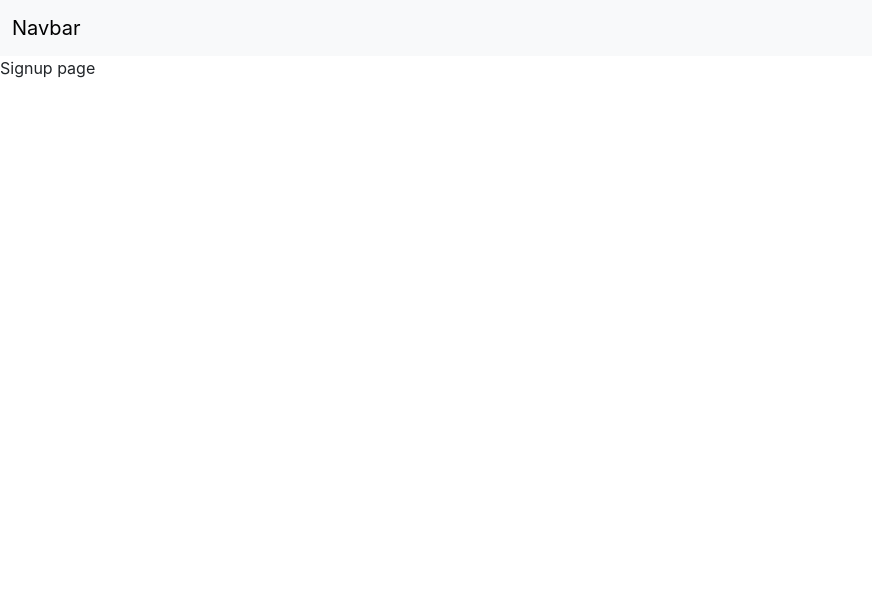
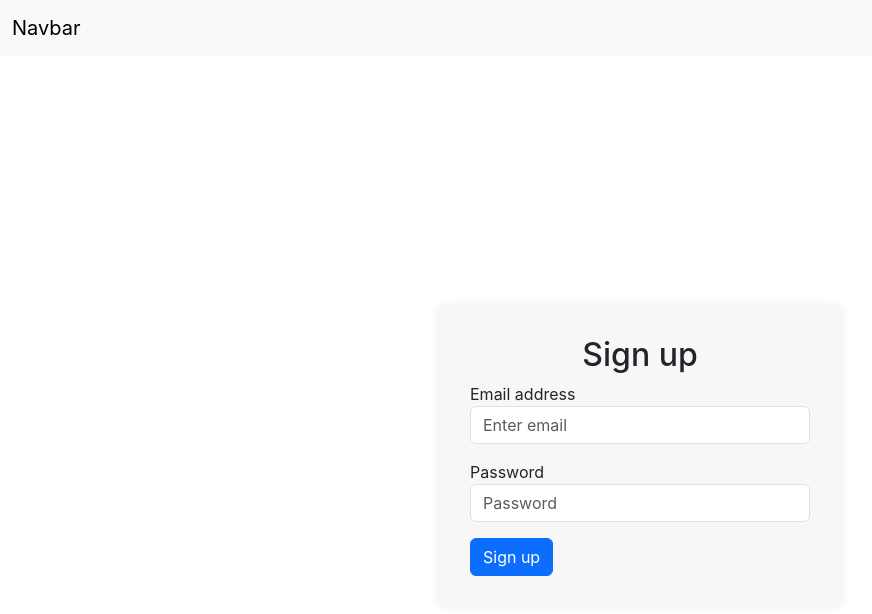
Before and after one commit to Gayan65/parkez, a React (Create React App) app in the folder frontend/: page /signup in a window 1280 px wide. Shown: the top 614 px of the page, without its empty margins (0-872 px from the left). Built offline with nearby package versions, Linux system fonts and the light colour scheme.

Commit message:
basic sign up page add

```diff
--- a/frontend/src/index.css
+++ b/frontend/src/index.css
@@ -13,13 +13,13 @@ code {
 }
 
 /* Custom CSS to center the form */
-.login-container {
+.login-signup-container {
     height: 100vh;
     display: flex;
     justify-content: center;
     align-items: center;
 }
-.login-form {
+.login-signup-form {
     width: 100%;
     max-width: 400px;
     padding: 30px;
--- a/frontend/src/pages/Login.js
+++ b/frontend/src/pages/Login.js
@@ -1,17 +1,32 @@
-import React from "react";
+import React, { useState } from "react";
 
 const Login = () => {
+    const [email, setEmail] = useState("");
+    const [password, setPassword] = useState("");
+
+    const handleSubmit = (e) => {
+        e.preventDefault();
+        //call the login function
+        console.log(email, password);
+
+        setEmail("");
+        setPassword("");
+    };
+
     return (
-        <div className="login-container">
-            <div className="login-form">
+        <div className="login-signup-container">
+            <div className="login-signup-form">
                 <h2 className="text-center">Login</h2>
-                <form>
+                <form onSubmit={handleSubmit}>
                     <div className="form-group">
                         <label>Email address</label>
                         <input
                             type="email"
                             className="form-control"
                             placeholder="Enter email"
+                            onChange={(e) => setEmail(e.target.value)}
+                            value={email}
+                            required
                         />
                     </div>
                     <div className="form-group mt-3">
@@ -21,6 +36,9 @@ const Login = () => {
                             className="form-control"
                             placeholder="Password"
                             autoComplete="true"
+                            onChange={(e) => setPassword(e.target.value)}
+                            value={password}
+                            required
                         />
                     </div>
                     <button
--- a/frontend/src/pages/Signup.js
+++ b/frontend/src/pages/Signup.js
@@ -1,7 +1,56 @@
-import React from "react";
+import React, { useState } from "react";
 
 const Signup = () => {
-    return <div>Signup page</div>;
+    const [email, setEmail] = useState("");
+    const [password, setPassword] = useState("");
+
+    const handleSubmit = (e) => {
+        e.preventDefault();
+        //call the login function
+        console.log(email, password);
+
+        setEmail("");
+        setPassword("");
+    };
+
+    return (
+        <div className="login-signup-container">
+            <div className="login-signup-form">
+                <h2 className="text-center">Sign up</h2>
+                <form onSubmit={handleSubmit}>
+                    <div className="form-group">
+                        <label>Email address</label>
+                        <input
+                            type="email"
+                            className="form-control"
+                            placeholder="Enter email"
+                            onChange={(e) => setEmail(e.target.value)}
+                            value={email}
+                            required
+                        />
+                    </div>
+                    <div className="form-group mt-3">
+                        <label>Password</label>
+                        <input
+                            type="password"
+                            className="form-control"
+                            placeholder="Password"
+                            autoComplete="true"
+                            onChange={(e) => setPassword(e.target.value)}
+                            value={password}
+                            required
+                        />
+                    </div>
+                    <button
+                        type="submit"
+                        className="btn btn-primary btn-block mt-3"
+                    >
+                        Sign up
+                    </button>
+                </form>
+            </div>
+        </div>
+    );
 };
 
 export default Signup;
```
